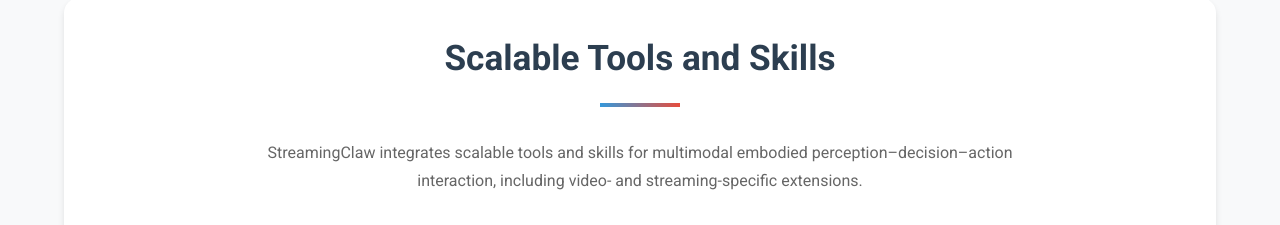
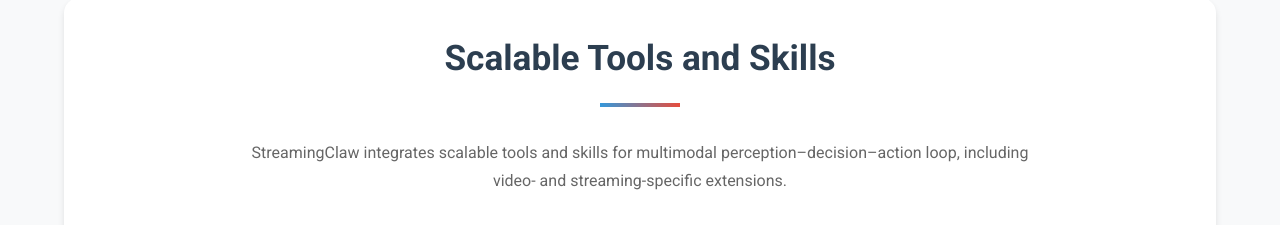
Before and after one commit to JackYu6/StreamingClaw-Page, a plain HTML site: page index.html in a window 1280 px wide. Shown: the part 4000-4225 px from the top of the page. Drawn offline with Linux system fonts and the light colour scheme; grey boxes are pictures that could not be loaded.

Commit message:
update tools-intro

```diff
--- a/index.html
+++ b/index.html
@@ -204,7 +204,7 @@
 
             <div class="tools-intro">
                 <p>
-                    StreamingClaw integrates scalable tools and skills for multimodal embodied perception–decision–action interaction, including video- and streaming-specific extensions.
+                    StreamingClaw integrates scalable tools and skills for multimodal perception–decision–action loop, including video- and streaming-specific extensions.
                 </p>
             </div>
 
```
